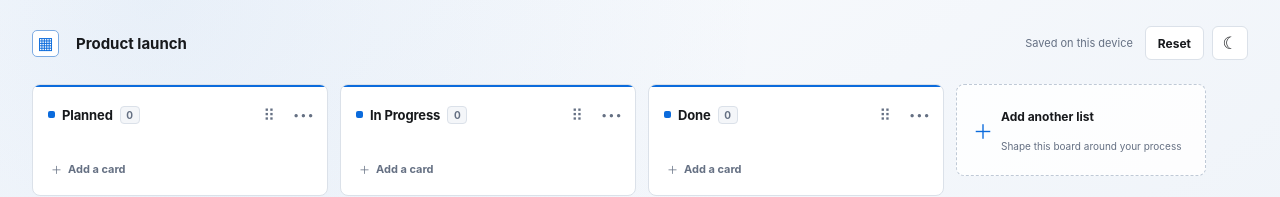
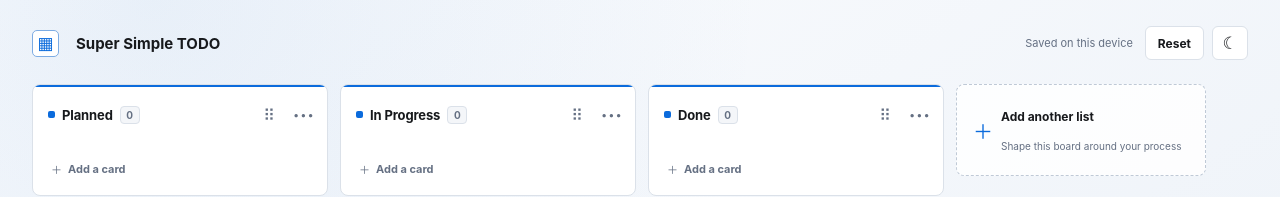
Before and after one commit to babyhulk171/super-simple-TODO-board, a React (Vite) app: page / in a window 1280 px wide. Shown: the top 197 px of the page. Built offline with nearby package versions, Linux system fonts and the light colour scheme.

Commit message:
docs: fix app name

```diff
--- a/index.html
+++ b/index.html
@@ -4,8 +4,8 @@
     <meta charset="UTF-8" />
     <meta name="viewport" content="width=device-width, initial-scale=1.0" />
     <meta name="theme-color" content="#f7f7f5" />
-    <meta name="description" content="A calm, customizable Kanban board that stays in your browser." />
-    <title>Nimbus — Simple Kanban</title>
+    <meta name="description" content="Super Simple TODO is a lightweight Kanban board that stays in your browser." />
+    <title>Super Simple TODO</title>
   </head>
   <body>
     <div id="root"></div>
--- a/package.json
+++ b/package.json
@@ -1,5 +1,5 @@
 {
-  "name": "nimbus-kanban",
+  "name": "super-simple-todo",
   "version": "1.0.0",
   "private": true,
   "type": "module",
--- a/src/board/initialBoard.ts
+++ b/src/board/initialBoard.ts
@@ -1,7 +1,7 @@
 import type { KanbanBoard } from "./types";
 
 export const initialBoard: KanbanBoard = {
-  title: "Product launch",
+  title: "Super Simple TODO",
   columns: [
     { id: "planned", title: "Planned", tone: "blue", cardIds: [] },
     { id: "progress", title: "In Progress", tone: "blue", cardIds: [] },
--- a/src/components/AppHeader.tsx
+++ b/src/components/AppHeader.tsx
@@ -12,7 +12,7 @@ interface AppHeaderProps {
 export function AppHeader({ title, theme, dispatch, onToggleTheme, onReset }: AppHeaderProps) {
   return (
     <header className="app-header">
-      <a className="brand" href="#board" aria-label="Nimbus board home"><span className="brand-mark">N</span><span>Nimbus</span></a>
+      <a className="brand" href="#board" aria-label="Super Simple TODO home"><span className="brand-mark">S</span><span>Super Simple TODO</span></a>
       <div className="title-wrap"><span className="eyebrow">My board</span><input aria-label="Board title" value={title} onChange={(event) => dispatch({ type: "rename-board", title: event.target.value })} /></div>
       <nav className="header-actions" aria-label="Board controls">
         <button className="quiet-button" type="button" onClick={onReset}>Reset</button>
```
Also changed, not shown: 2 other files (tests, documents, lock files or other folders).
